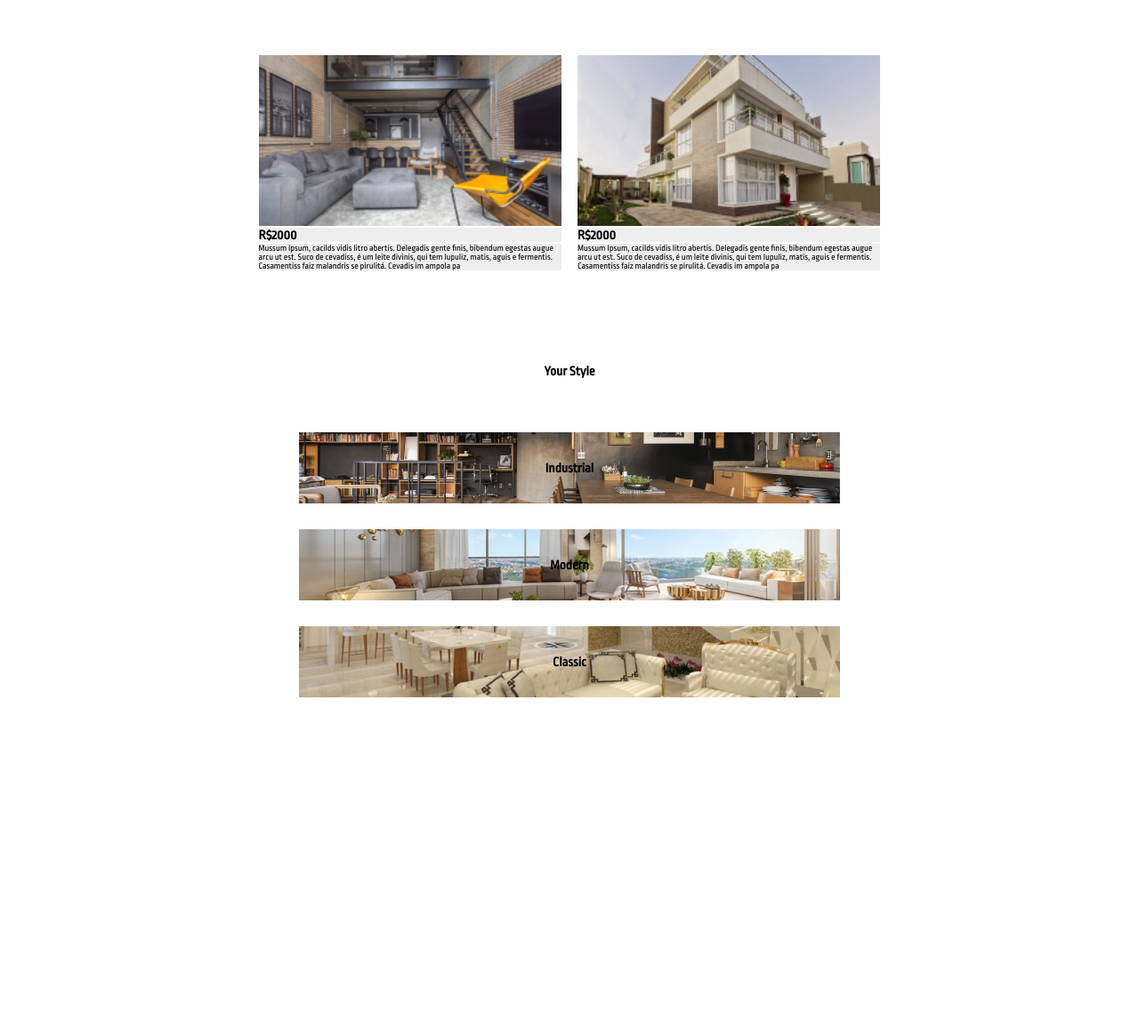
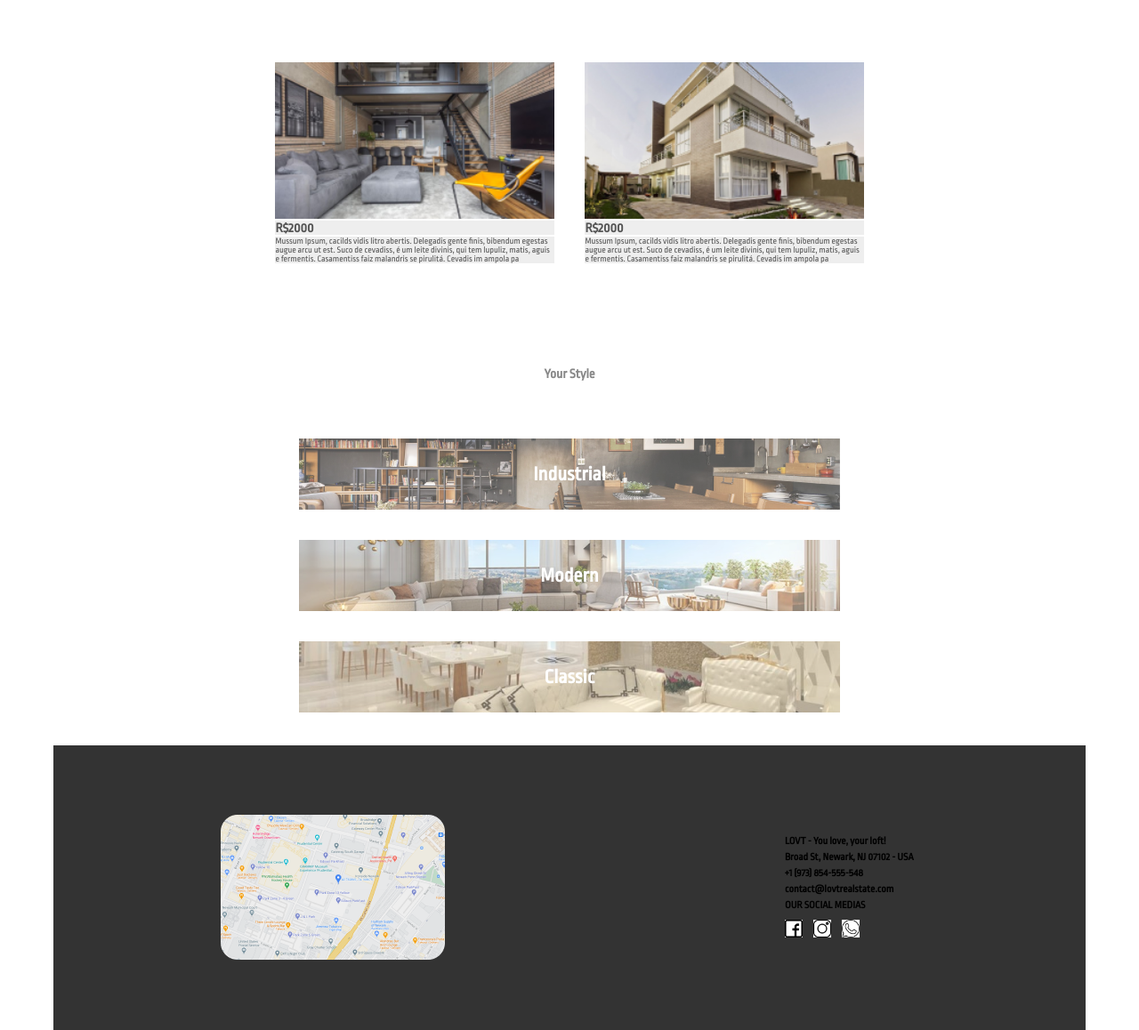
Before and after one commit to EduardoDev94/lovt, a plain HTML site: page index.html in a window 1280 px wide. Shown: the part 429-1587 px from the top of the page at 89% size. Before the commit the page ends 1253 px from the top, so only its background shows below. Drawn offline with nearby package versions, Linux system fonts and the light colour scheme.

Commit message:
Lovt Finalizado

```diff
--- a/assets/css/style.css
+++ b/assets/css/style.css
@@ -9,6 +9,14 @@
     body {
         font-family: 'Ropa Sans', sans-serif;
     }
+
+    .container{
+        max-width: 1200px;
+        padding-left: 20px;
+        padding-right: 20px;
+        margin-left: auto;
+        margin-right: auto;
+     }
 
     header {
         width:100%;
@@ -53,53 +61,89 @@
         display:flex;
         justify-content: center;
         align-items: center;
-        flex-wrap: wrap
+        flex-wrap: wrap;
+        width:100%
     }
 
     .pos-banner div h2, .pos-banner div p, .pos-banner div img  {
         background-color: #EEEEEE;
-        width:95%;
-        margin: 1px
+        width:90%;
+        margin: 1px;
+        color:#555555
     }
 
     .pos-banner div {
-        width: 28%;
+        width: 30%;
         display:flex;
         flex-direction: column;
         height: 45vh;
         justify-content: center;
         align-items: center;
+        flex-wrap: wrap
      }
 
      .your-style {
         display:flex;
         flex-direction: column;
         align-items: center;
+        width:100%
     }
     #industrial {
         background-image: url(/assets/img/Rectangle\ 11.png);
         background-position:center;
-        background-repeat: no-repeat
+        background-repeat: no-repeat;
+        opacity: 0.7;
+        color: white;
+        font-size: 1.5rem;
+        font-weight: 600
     }
     #mordern {
         background-image: url(/assets/img/Rectangle\ 12.png);
         background-position:center;
         background-repeat: no-repeat;
+        opacity: 0.7;
+        color: white;
+        font-size: 1.5rem;
+        font-weight: 600
     }
     #classic{
        background-image: url(/assets/img/Rectangle\ 13.png);
        background-position:center;
-       background-repeat: no-repeat
+       background-repeat: no-repeat;
+       opacity: 0.7;
+       color: white;
+       font-size: 1.5rem;
+       font-weight: 600
     }
-    .your-style div img{
-        opacity: 0.6
-    }
+
     .your-style div {
         display:flex;
         height: 20vh;
         width: 70%;
         justify-content: center;
         align-items: center;
-        margin: -2%
-
+        margin: -2%;
+        gap: 5px
     }
+    #solo-style {
+        color:#888888;
+        font-size: 1.5rem;
+        font-weight: 600
+    }
+    .rodape{
+        display:flex;
+        justify-content: space-around;
+        align-items: center;
+        height:40vh;
+        background-color: #333333;
+        margin-top: 20px
+    }
+    .icons img {
+        width:20px;
+        height:20px;
+        background-color: white;
+        margin: 5px
+    }
+    .informations h3 {
+        margin:5px
+    }
--- a/index.html
+++ b/index.html
@@ -14,7 +14,7 @@
 
 </head>
 <body>
-    <header>
+    <header class="container">
         <div id="logotipo">
             <h1>
                 LOVT
@@ -29,7 +29,7 @@
         </span>
     </header>
 
-    <main>
+    <main class="container">
         <section class="banner">
             <span class="material-symbols-outlined">
                 arrow_circle_left
@@ -53,7 +53,7 @@
          </section>
          <section class="your-style">
             <div>
-                <h2>Your Style</h2>
+                <h2 id="solo-style">Your Style</h2>
             </div>
             <div id="industrial">
                 <h2>Industrial</h2>
@@ -64,11 +64,25 @@
             <div id="classic">
                 <h2>Classic</h2>
             </div>
-
+         </section>
+    </main>
+    <footer class="container">
+        <section class="rodape">
+            <img src="./assets/img/image 1.png" alt="map">
+            <div class="informations">
+                <h3>LOVT - You love, your loft!<h3>               <h3>Broad St, Newark, NJ 07102 - USA</h3>
+                <h3>+1 (973) 854-555-548</h3>
+                <h3>contact@lovtrealstate.com</h3>
+                <h3>OUR SOCIAL MEDIAS</h3>
+                <article class="icons">
+                    <img src="./assets/img/facebook.png" alt="faceebook">
+                    <img src="./assets/img/instagram.png" alt="instagram">
+                    <img src="./assets/img/whatsapp.png" alt="whatsapp">
+                </article>
+             </div>
         </section>
 
-
-    </main>
+    </footer>
 
 
 </body>
```
Also changed, not shown: assets/img/facebook.png (added), assets/img/instagram.png (added), assets/img/whatsapp.png (added).
